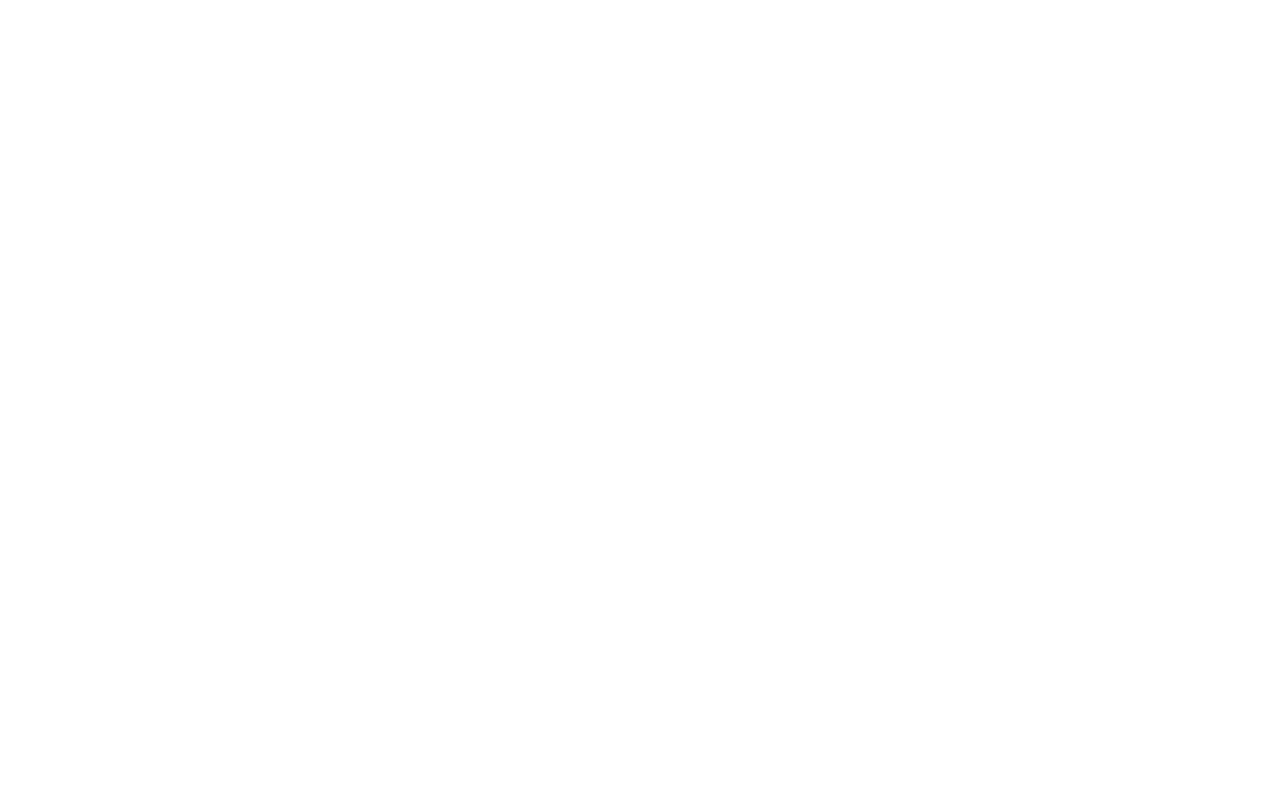
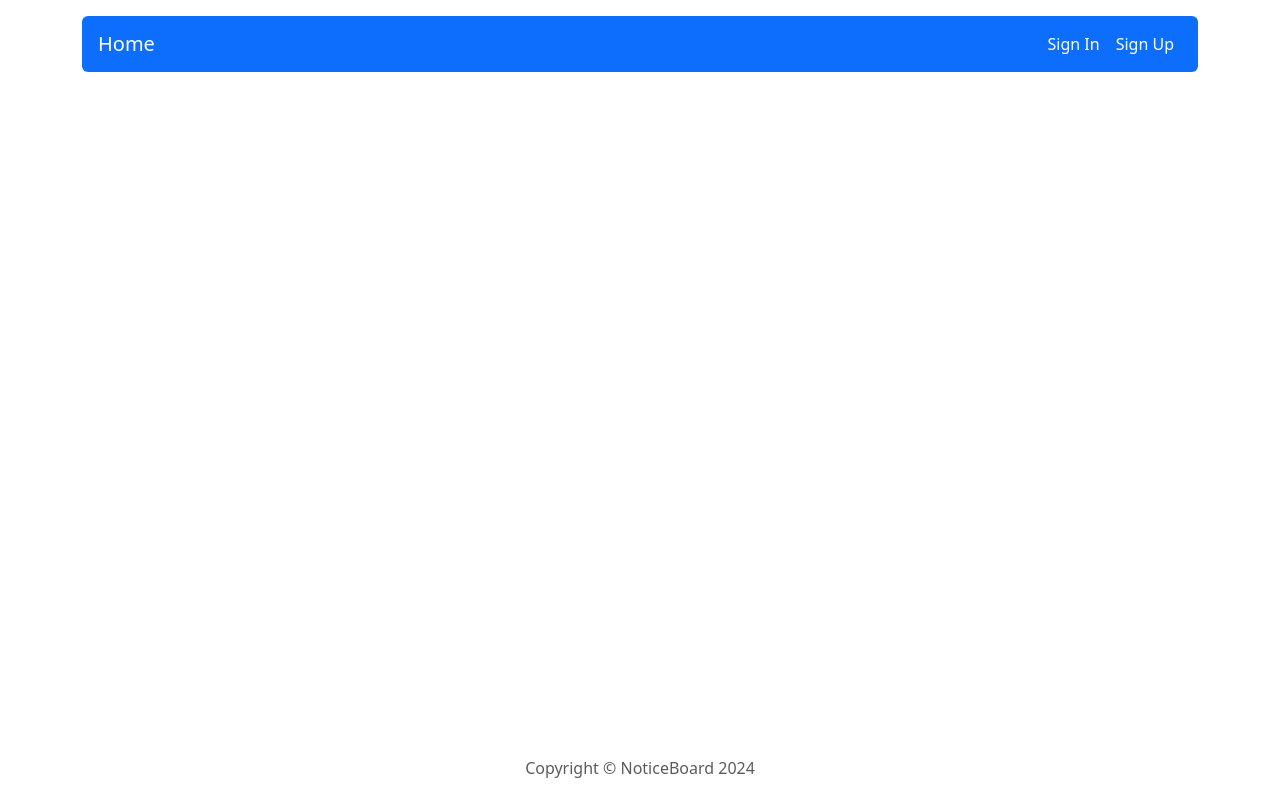
Before and after one commit to slawomirtoporek/noticeBoardApp, a React (Create React App) app in the folder client/: page / in a window 1280 px wide. Built offline with nearby package versions, Linux system fonts and the light colour scheme.

Commit message:
Add MainMenu component to components/layout

```diff
--- a/client/src/App.js
+++ b/client/src/App.js
@@ -11,9 +11,11 @@
 import DeleteAd from './components/pages/DeleteAd/DeleteAd';
 import Search from './components/pages/Search/Search';
 import NotFound from './components/pages/NotFound/NotFound';
+import MainLayout from './components/layout/MainLayout/MainLayout';
 
 const App = () => {
   return (
+    <MainLayout>
       <Routes>
         <Route path="/" element={<Home />} />
         <Route path="/register" element={<Register />} />
@@ -26,6 +28,7 @@
         <Route path="/search/:searchPhrase" element={<Search />} />
         <Route path="*" element={<NotFound />} />
       </Routes>
+    </MainLayout>
   );
 };
 
--- a/client/src/components/layout/Footer/Footer.js
+++ b/client/src/components/layout/Footer/Footer.js
@@ -1,6 +1,6 @@
 const Footer = () => {
   return(
-    <footer className="text-center text-muted mt-4 p-3">
+    <footer className="text-center text-muted mt-4 p-1 fixed-bottom">
       <p>Copyright &copy; NoticeBoard 2024</p>
     </footer>
   );
--- a/client/src/components/layout/MainLayout/MainLayout.js
+++ b/client/src/components/layout/MainLayout/MainLayout.js
@@ -1,10 +1,15 @@
+import { Container } from "react-bootstrap";
 import Footer from "../Footer/Footer";
+import MainMenu from "../MainMenu/MainMenu";
 
 const MainLayout = ({ children }) => {
   return(
     <div>
-      {children}
-      <Footer />
+      <Container>
+        <MainMenu />
+        {children}
+        <Footer />
+      </Container>
     </div>
   );
 };
--- /dev/null
+++ b/client/src/components/layout/MainMenu/MainMenu.js
@@ -0,0 +1,39 @@
+import { Navbar, Nav } from 'react-bootstrap';
+import { Link } from 'react-router-dom';
+import { useSelector } from 'react-redux';
+import { getUser } from '../../../redux/authRedux';
+
+const MainMenu = () => {
+
+  const user = useSelector(getUser);
+
+  return(
+    <Navbar bg="primary" data-bs-theme="primary" className="rounded my-3 px-3">
+      <Navbar.Brand as={Link} to="/" className="text-white text-decoration-none">
+        Home
+      </Navbar.Brand>
+      <Navbar.Toggle />
+      <Navbar.Collapse className="justify-content-end">
+        <Nav>
+          {!user && (
+            <Nav.Link as={Link} to="/login" className="text-white text-decoration-none">
+              Sign In
+            </Nav.Link>
+          )}
+          {!user && (
+            <Nav.Link as={Link} to="/register" className="text-white text-decoration-none">
+              Sign Up
+            </Nav.Link>
+          )}
+          {user && (
+            <Nav.Link as={Link} to="/logout" className="text-white text-decoration-none">
+              Sign Out
+            </Nav.Link>
+          )}
+        </Nav>
+      </Navbar.Collapse>
+    </Navbar>
+  );
+};
+
+export default MainMenu;
```
Lines whose indentation alone changed are shown as unchanged.
